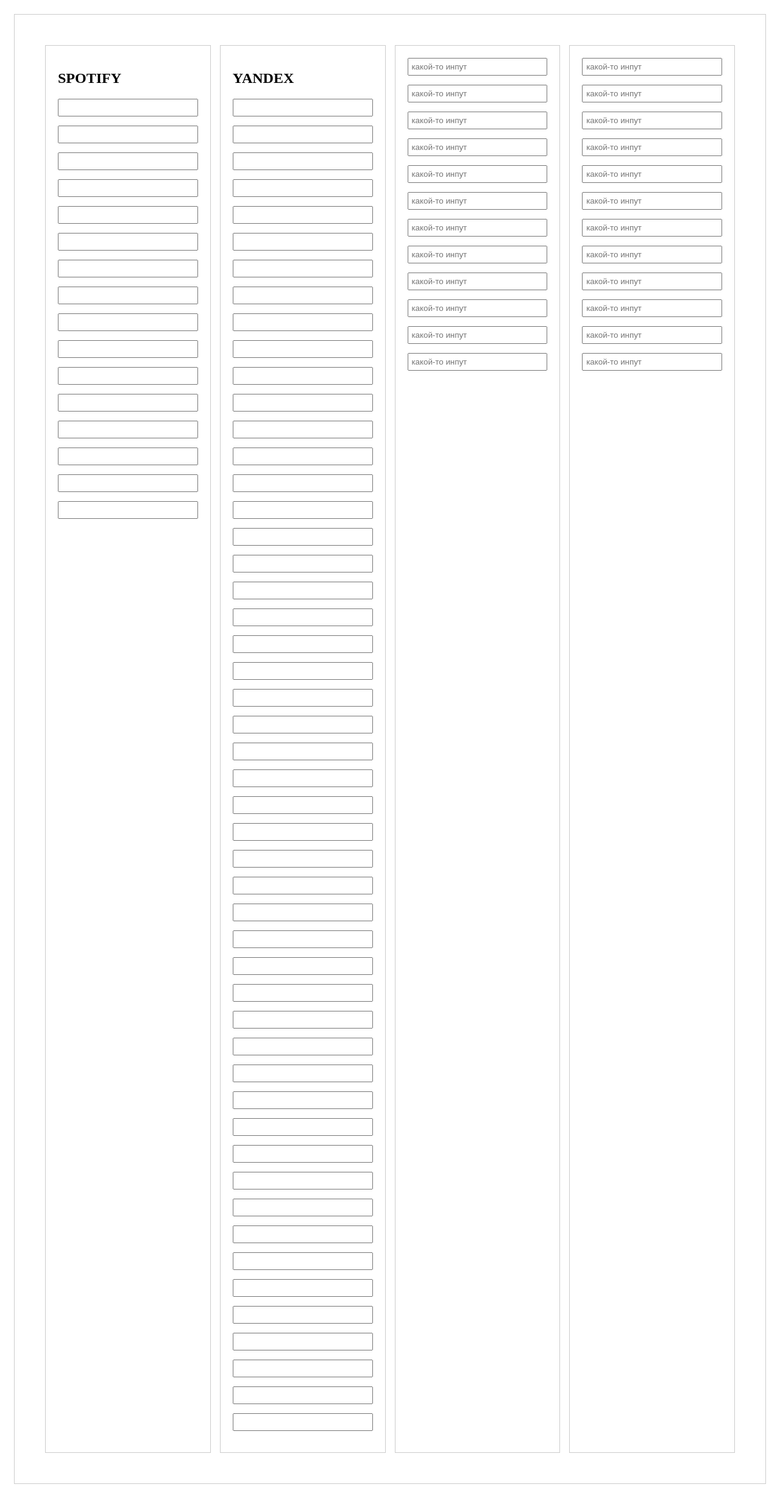
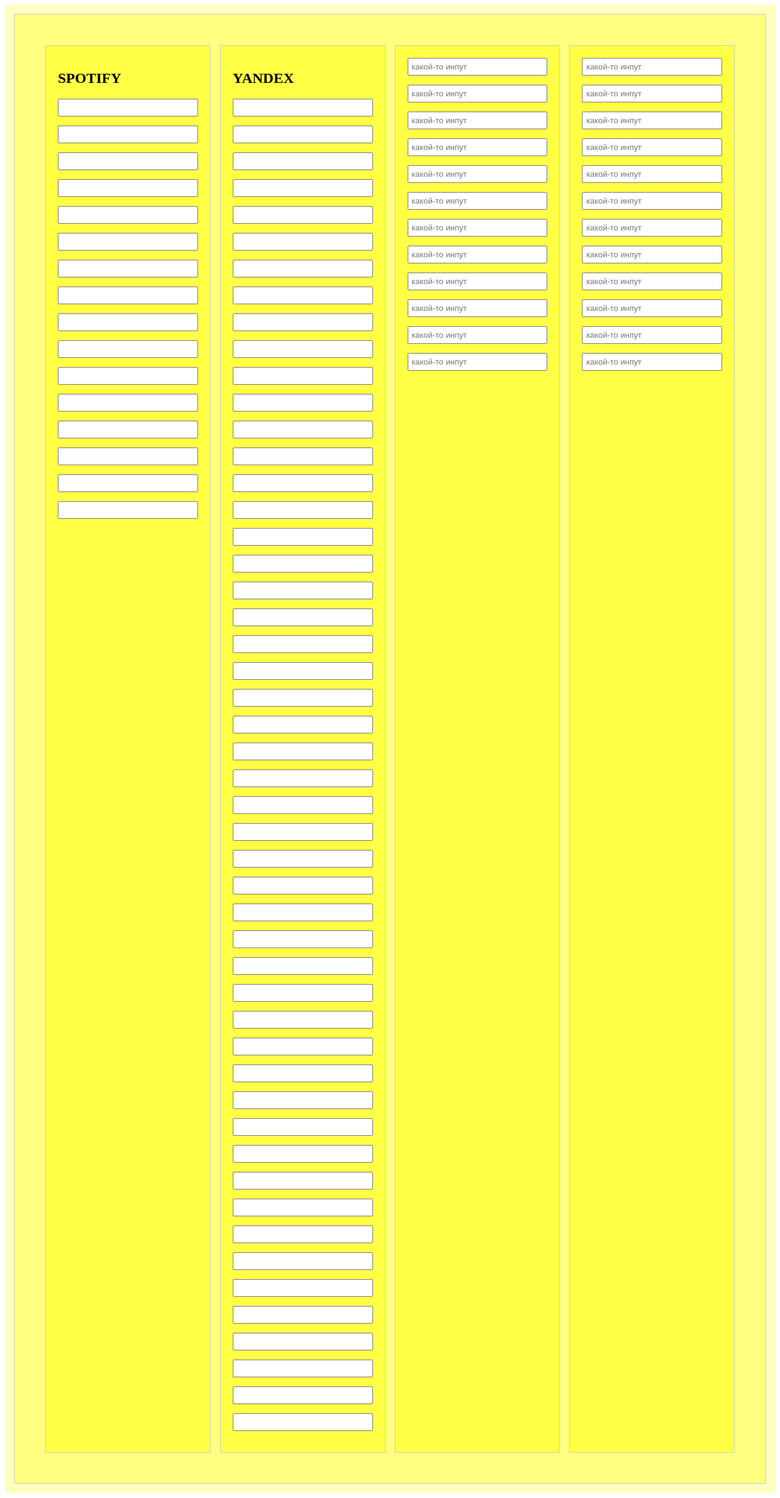
Before and after one commit to Kenfordbel-Union/Charts, a Flask app: template Project/templates/index.html in a window 1280 px wide. Shown: the whole page at 61% size. Run offline with Flask 2, Linux system fonts and the light colour scheme; the template is opened without the code that fills it, so the values that code supplies are empty.

Commit message:
css background lol

```diff
--- a/Project/static/styles/style.css
+++ b/Project/static/styles/style.css
@@ -2,6 +2,7 @@
     max-width: 1600px;
     margin: 0 auto;
     padding: 15px;
+    background-color: rgba(255, 255, 128, .5);
 }
 .container .grid_list{
     border: 1px solid #cccccc;
@@ -9,6 +10,7 @@
     display: grid;
     grid-template-columns: 1fr 1fr 1fr 1fr;
     grid-column-gap: 15px;
+    background-color: rgb(255, 255, 128);
 }
 .container .grid_list .item{
     border: 1px solid #cccccc;
@@ -16,6 +18,7 @@
     flex-direction: column;
     justify-content: flex-start;
     padding: 20px;
+    background-color: rgb(255, 255, 70);
 }
 .container .grid_list .item .field{
     display: block;
```
Also changed, not shown: 1 other file.
